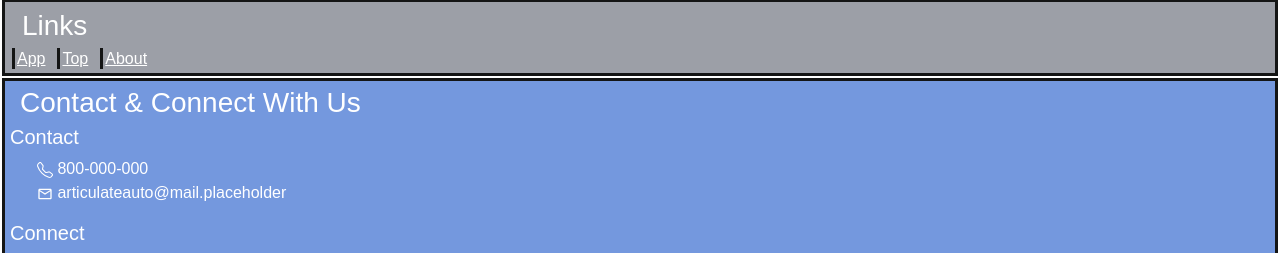
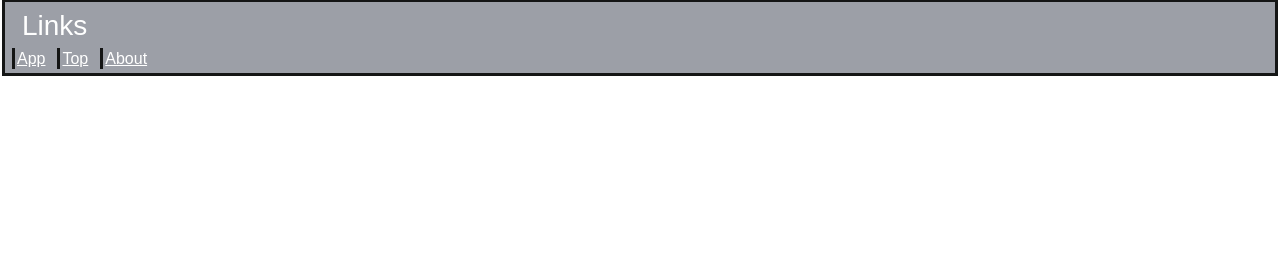
Before and after one commit to austincomstock/articulateauto, a React (Create React App) app: page / in a window 1280 px wide. Shown: the part 699-952 px from the top of the page. After the commit the page ends 800 px from the top, so only its background shows below. Built offline with nearby package versions, Linux system fonts and the light colour scheme.

Commit message:
Renamed Bottom Component to Contact

```diff
--- a/src/App.js
+++ b/src/App.js
@@ -6,8 +6,8 @@ import { Top } from "./components/Top/Top";
 import { Navigation } from "./components/Navigation/Navigation";
 import { VisualMedia } from "./components/VisualMedia/VisualMedia";
 import { About } from "./components/About/About";
+import { Contact } from "./components/Contact/Contact";
 import { Links } from "./components/Links/Links";
-import { Bottom } from "./components/Bottom/Bottom";
 
 function App() {
   return (
@@ -16,8 +16,8 @@ function App() {
       <Navigation />
       <VisualMedia />
       <About />
+      <Contact />
       <Links />
-      <Bottom />
     </div>
   );
 }
```
